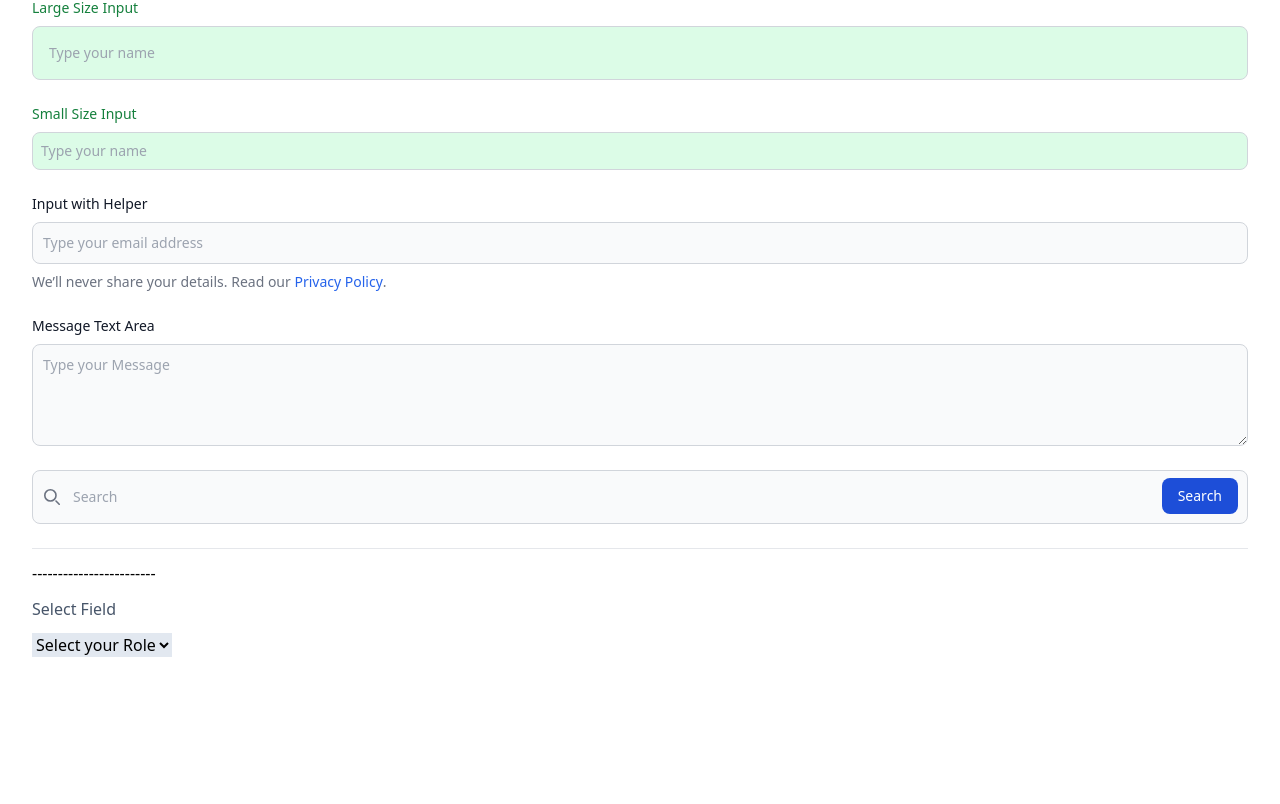
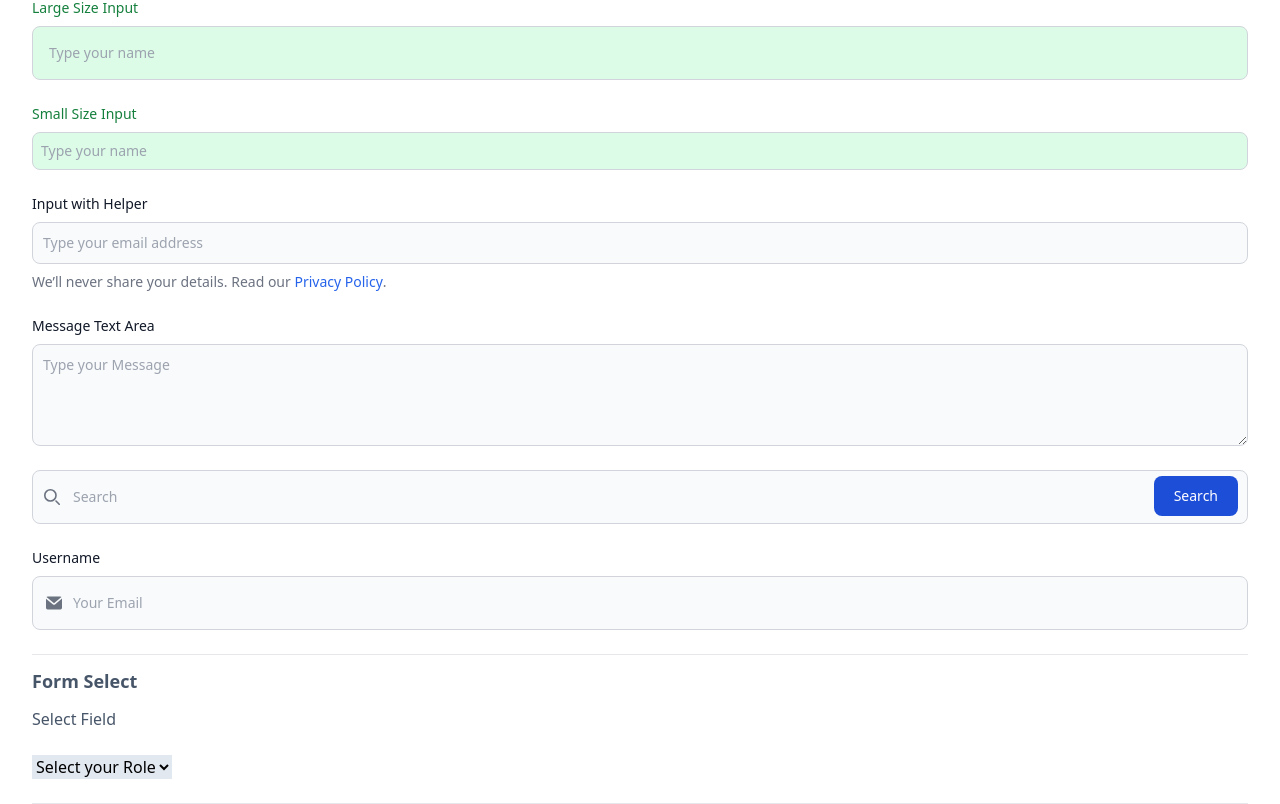
Before and after one commit to ShuvoMallick01/Vuejs-Dynamic-Components, a Vue app: page / in a window 1280 px wide. Shown: the part 703-1507 px from the top of the page. Before the commit the page ends 1360 px from the top, so only its background shows below. Built offline with nearby package versions, Linux system fonts and the light colour scheme.

Commit message:
Working for Form Select

```diff
--- a/src/App.vue
+++ b/src/App.vue
@@ -270,7 +270,7 @@
         placeholder="Type your email address"
         v-model="formFields.email"
       >
-        <template v-slot:helper>
+        <template v-slot:suffix>
           <p
             id="helper-text-explanation"
             class="mt-2 text-sm text-gray-500 dark:text-gray-400"
@@ -300,12 +300,17 @@
 
       <!-- Form with Search Box-->
       <form>
-        <label
-          for="search"
-          class="mb-2 text-sm font-medium text-gray-900 sr-only dark:text-white"
-          >Search</label
+        <div class="relative">
+          <FormInput
+            id="search"
+            type="search"
+            placeholder="Search"
+            required
+            input-type="form-input-search"
+            size-type="form-search-size-default"
+            v-model="formFields.email"
           >
-        <div class="relative">
+            <template v-slot:prefix>
               <div
                 class="absolute inset-y-0 left-0 flex items-center pl-3 pointer-events-none"
               >
@@ -325,26 +330,61 @@
                   />
                 </svg>
               </div>
-          <input
-            type="search"
-            id="search"
-            class="block w-full p-4 pl-10 text-sm text-gray-900 border border-gray-300 rounded-lg bg-gray-50 focus:ring-blue-500 focus:border-blue-500 dark:bg-gray-700 dark:border-gray-600 dark:placeholder-gray-400 dark:text-white dark:focus:ring-blue-500 dark:focus:border-blue-500"
-            placeholder="Search"
-            required
-          />
-          <button
+            </template>
+
+            <template v-slot:suffix>
+              <Button
                 type="submit"
-            class="text-white absolute right-2.5 bottom-2.5 bg-blue-700 hover:bg-blue-800 focus:ring-4 focus:outline-none focus:ring-blue-300 font-medium rounded-lg text-sm px-4 py-2 dark:bg-blue-600 dark:hover:bg-blue-700 dark:focus:ring-blue-800"
-          >
-            Search
-          </button>
+                title="Search"
+                :variant="'btn-default'"
+                class="absolute right-2.5 bottom-2"
+              ></Button>
+            </template>
+          </FormInput>
         </div>
       </form>
+
+      <!-- Icon Input -->
+      <div class="relative">
+        <FormInput
+          id="search"
+          type="search"
+          placeholder="Your Email"
+          required
+          label="Username"
+          input-type="form-input-search"
+          size-type="form-search-size-default"
+          v-model="formFields.email"
+        >
+          <template v-slot:prefix>
+            <div
+              class="absolute inset-y-0 mt-7 left-0 flex items-center pl-3.5 pointer-events-none"
+            >
+              <svg
+                class="w-4 h-4 text-gray-500 dark:text-gray-400"
+                aria-hidden="true"
+                xmlns="http://www.w3.org/2000/svg"
+                fill="currentColor"
+                viewBox="0 0 20 16"
+              >
+                <path
+                  d="m10.036 8.278 9.258-7.79A1.979 1.979 0 0 0 18 0H2A1.987 1.987 0 0 0 .641.541l9.395 7.737Z"
+                />
+                <path
+                  d="M11.241 9.817c-.36.275-.801.425-1.255.427-.428 0-.845-.138-1.187-.395L0 2.6V14a2 2 0 0 0 2 2h16a2 2 0 0 0 2-2V2.5l-8.759 7.317Z"
+                />
+              </svg>
+            </div>
+          </template>
+        </FormInput>
+      </div>
     </div>
 
-    <p>------------------------</p>
-
-    <SelectField label="Select Field" :options="roleSelect" required />
+    <!-- Form Select -->
+    <h2 class="font-bold text-lg text-slate-600">Form Select</h2>
+    <div class="space-y-6 flex-wrap items-start border-b pb-6 mb-6">
+      <FormSelect label="Select Field" :options="roleSelect" required />
+    </div>
   </div>
 </template>
 
@@ -354,8 +394,7 @@ import { reactive, ref } from "vue";
 import Button from "./components/buttons/Button.vue";
 import Badge from "./components/badge/Badge.vue";
 import Checkbox from "./components/form/Checkbox.vue";
-import TextField from "./components/form/TextField.vue";
-import SelectField from "./components/form/SelectField.vue";
+import FormSelect from "./components/form/FormSelect.vue";
 import FormInput from "./components/form/FormInput.vue";
 
 const formFields = reactive({ email: "", name: "", password: "" });
--- a/src/assets/css/main.css
+++ b/src/assets/css/main.css
@@ -135,6 +135,10 @@
     @apply bg-green-100 border border-gray-300 text-green-800 text-sm rounded-lg focus:ring-green-500 outline-none focus:border-green-500  block w-full p-2.5 dark:bg-green-700 dark:border-green-600 dark:placeholder-gray-400 dark:text-white dark:focus:ring-green-500 dark:focus:border-green-500;
   }
 
+  .form-input-search {
+    @apply block text-sm text-gray-900 border border-gray-300 rounded-lg bg-gray-50 focus:ring-blue-500 focus:border-blue-500 dark:bg-gray-700 dark:border-gray-600 dark:placeholder-gray-400 dark:text-white dark:focus:ring-blue-500 dark:focus:border-blue-500;
+  }
+
   /* Form Input Size */
   .form-input-size-default {
     @apply w-full p-2.5;
@@ -146,6 +150,10 @@
 
   .form-input-size-sm {
     @apply w-full p-2;
+  }
+
+  .form-search-size-default {
+    @apply w-full p-4 pl-10;
   }
 
   /* ----------------- */
--- a/src/components/form/FormInput.vue
+++ b/src/components/form/FormInput.vue
@@ -12,6 +12,8 @@
       :required="$attrs.required"
       >{{ label }}
     </label>
+
+    <slot name="prefix"></slot>
 
     <textarea
       v-if="textarea"
@@ -31,15 +33,18 @@
       :class="{
         'form-input-default': inputType === 'form-input-default',
         'form-input-green': inputType === 'form-input-green',
+        'form-input-search': inputType === 'form-input-search',
+
         'form-input-size-default': sizeType === 'form-input-size-default',
         'form-input-size-lg': sizeType === 'form-input-size-lg',
         'form-input-size-sm': sizeType === 'form-input-size-sm',
+        'form-search-size-default': sizeType === 'form-search-size-default',
       }"
       :value="modelValue"
       @input="$emit('update:modelValue', $event.target.value)"
     />
 
-    <slot name="helper"></slot>
+    <slot name="suffix"></slot>
   </div>
 </template>
 
--- a/src/components/form/TextField.vue
+++ /dev/null
@@ -1,44 +0,0 @@
-<template>
-  <div>
-    <label
-      v-if="label"
-      :for="$attrs.id"
-      :class="{
-        [labelClass]: true,
-        required: $attrs.required,
-        'block mb-2 ': true,
-      }"
-      >{{ label }}
-    </label>
-
-    <textarea
-      v-if="textarea"
-      v-bind="$attrs"
-      class="bg-slate-300"
-      :value="modelValue"
-      @input="$emit('update:modelValue', $event.target.value)"
-    >
-    </textarea>
-
-    <input
-      v-else
-      v-bind="$attrs"
-      class="bg-slate-300 p-2 rounded-lg"
-      :value="modelValue"
-      @input="$emit('update:modelValue', $eventt.target.value)"
-    />
-  </div>
-</template>
-
-<script setup>
-defineOptions({
-  inheritAttrs: false,
-});
-
-defineProps({
-  modelValue: { type: String, default: "" },
-  label: { type: String, required: true },
-  textarea: { type: Boolean, default: false },
-  labelClass: { type: String, default: "" },
-});
-</script>
```
Also changed, not shown: src/components/form/FormSelect.vue (renamed from src/components/form/SelectField.vue). Lines whose indentation alone changed are shown as unchanged.
